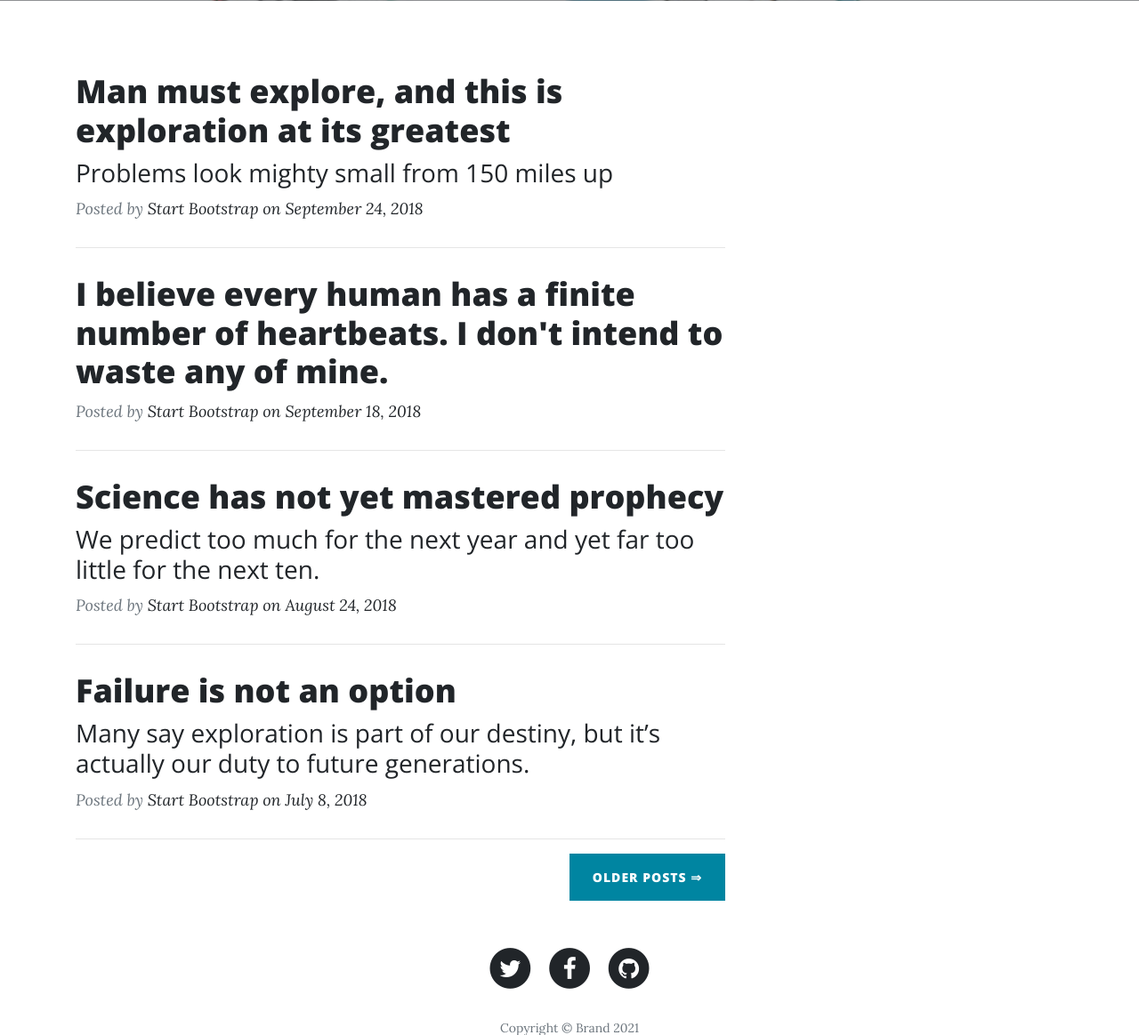
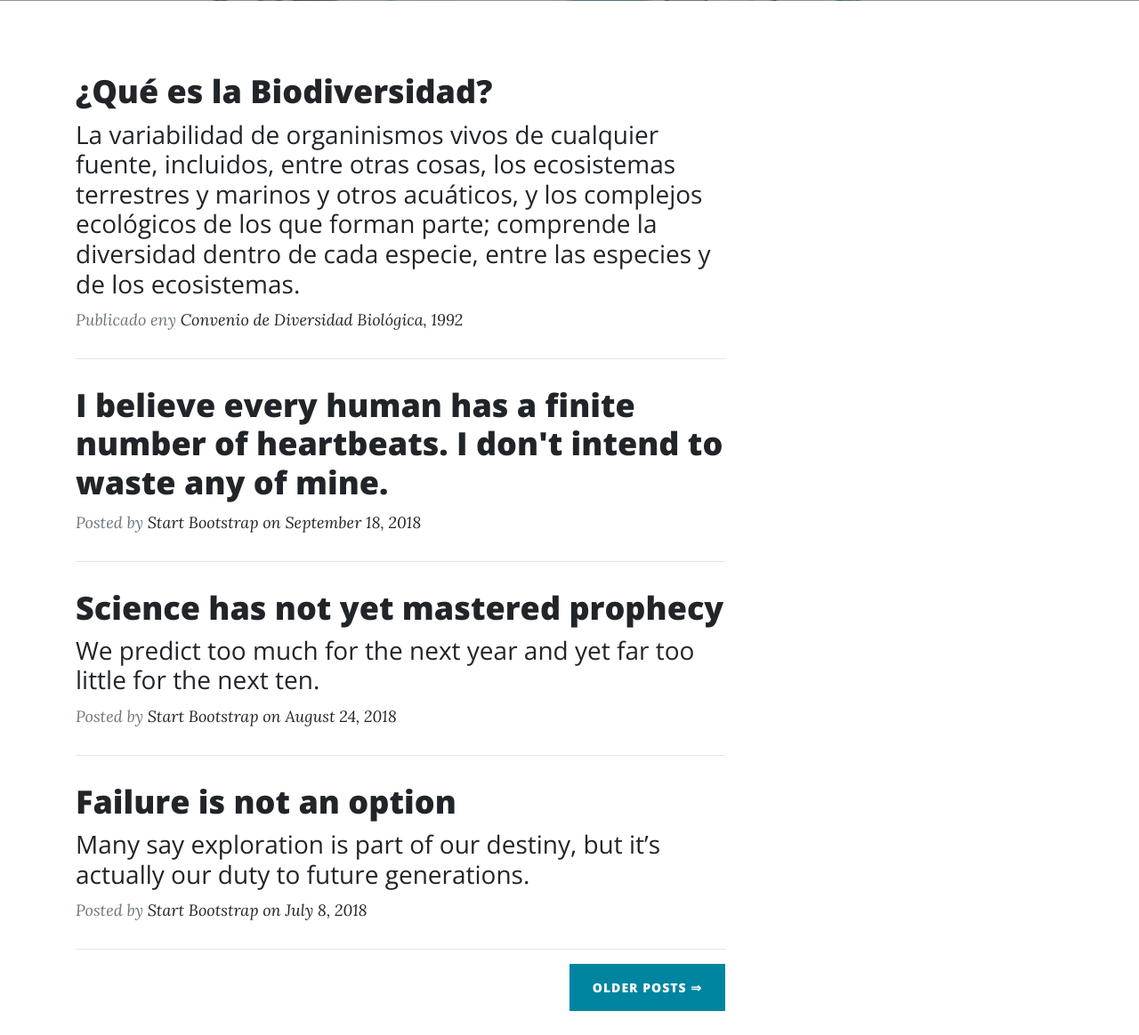
Before and after one commit to iscRamirezAbril/Biodiversidad, a PHP site: page / in a window 1280 px wide. Shown: the part 531-1695 px from the top of the page at 89% size. Run offline with PHP 8.4, Linux system fonts and the light colour scheme.

Commit message:
Nueva info

```diff
--- a/index.php
+++ b/index.php
@@ -40,10 +40,14 @@
         <div class="row">
             <div class="col-md-10 col-lg-8">
                 <div class="post-preview"><a href="#">
-                        <h2 class="post-title">Man must explore, and this is exploration at its greatest</h2>
-                        <h3 class="post-subtitle">Problems look mighty small from 150 miles up</h3>
+                        <h2 class="post-title">¿Qué es la Biodiversidad?</h2>
+                        <h3 class="post-subtitle">La variabilidad de organinismos vivos de cualquier fuente,
+                            incluidos, entre otras cosas, los ecosistemas terrestres y marinos y otros acuáticos,
+                            y los complejos ecológicos de los que forman parte; comprende la diversidad dentro de
+                            cada especie, entre las especies y de los ecosistemas.
+                        </h3>
                     </a>
-                    <p class="post-meta">Posted by&nbsp;<a href="#">Start Bootstrap on September 24, 2018</a></p>
+                    <p class="post-meta">Publicado eny&nbsp;<a href="#">Convenio de Diversidad Biológica, 1992</a></p>
                 </div>
                 <hr>
                 <div class="post-preview"><a href="#">
```
